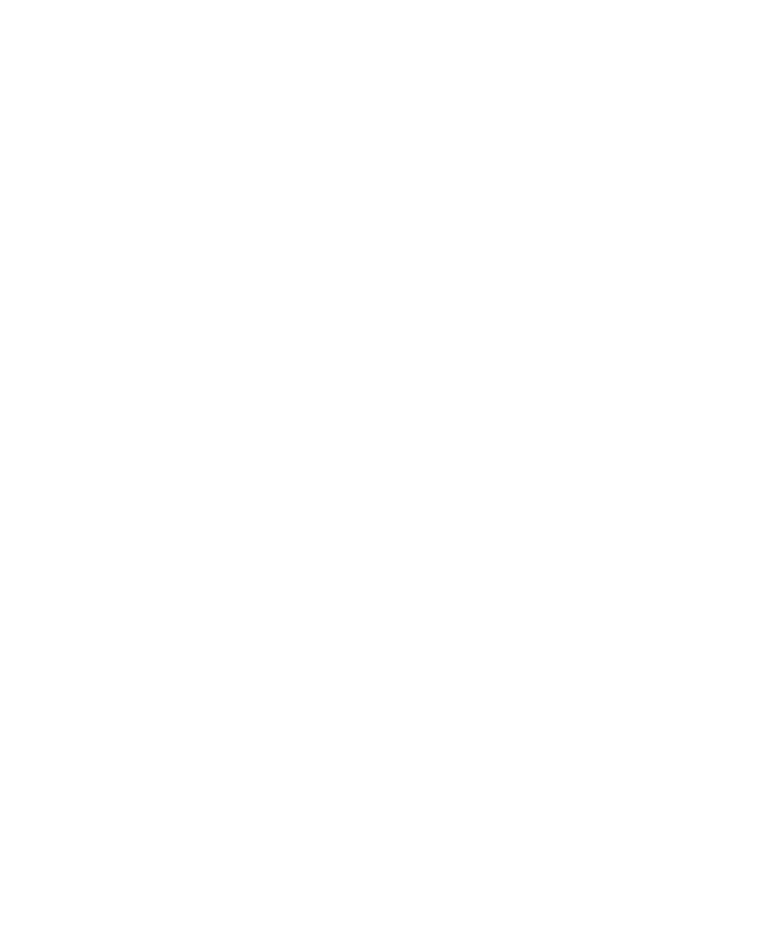
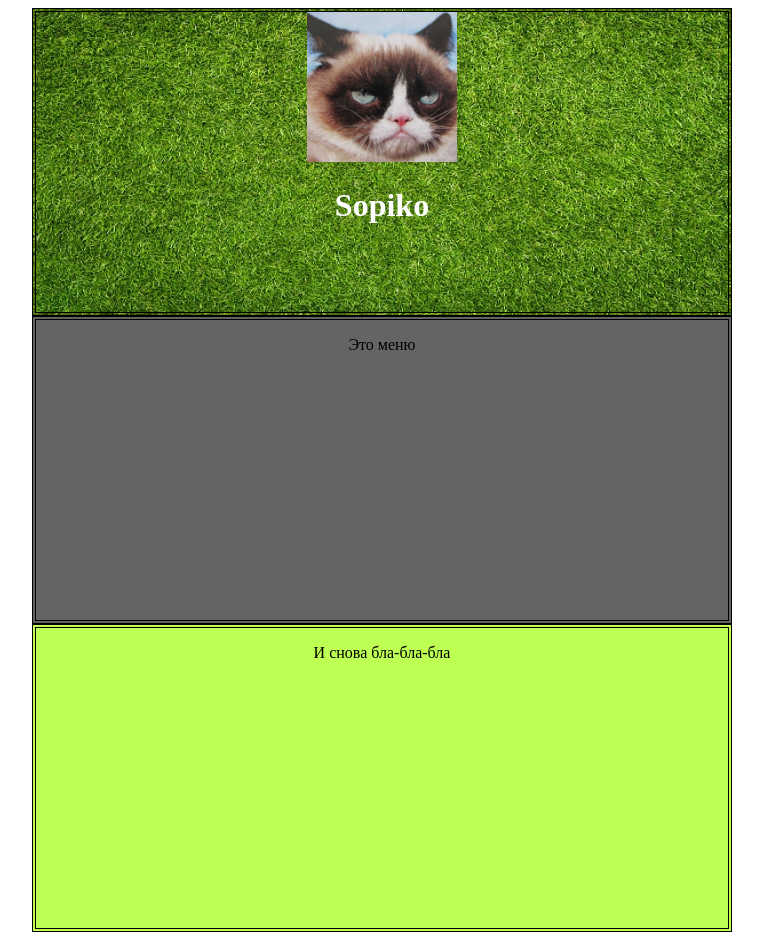
Before and after one commit to batilado88/sopiko_site, a plain HTML site: page index.html in a window 1280 px wide. Shown: the whole page, without its empty margins (258-1021 px from the left). Before the commit the page ends 800 px from the top, so only its background shows below. Drawn offline with Linux system fonts and the light colour scheme.

Commit message:
beginning

```diff
--- a/index.html
+++ b/index.html
@@ -3,9 +3,29 @@
 <head>
     <meta charset="UTF-8">
     <meta name="viewport" content="width=device-width, initial-scale=1.0">
-    <title>Documentik</title>
+    <title>sopiko_site</title>
+    <link rel="stylesheet" href="style.css">
 </head>
+
 <body>
+    <div class="global">
 
+        <header>
+            <img class="ava" src="res/ava.jpg">
+            <h1>Sopiko</h1>
+        </header>
+
+        <div class="menu">
+            <p>Это меню</p>
+        </div>
+
+        <footer>
+            <p>И снова бла-бла-бла</p>
+        </footer>
+
+
+    </div>
+
+    <script src="script.js"></script>
 </body>
 </html>
--- /dev/null
+++ b/style.css
@@ -0,0 +1,41 @@
+
+
+.global {
+    width: 700px;
+    background-color: aquamarine;
+    display: block;
+    margin-left: auto;
+    margin-right: auto;
+    text-align: center;
+}
+
+header {
+    height: 300px;
+    border: 4px double black;
+    background: rgb(234, 56, 240) url(res/bg.jpg);
+    text-align: center;
+    display: block;
+    margin: auto;
+}
+
+div.menu {
+    height: 300px;
+    border: 4px double black;
+    background-color: rgb(100, 100, 100);
+}
+
+footer {
+    height: 300px;
+    border: 4px double black;
+    background-color: rgb(189, 255, 82);
+}
+
+.ava {
+    width: 150px;
+    height: 150px;
+
+}
+
+header h1 {
+    color: white;
+}
```
Also changed, not shown: res/ava.jpg (added), res/bg.jpg (added).
